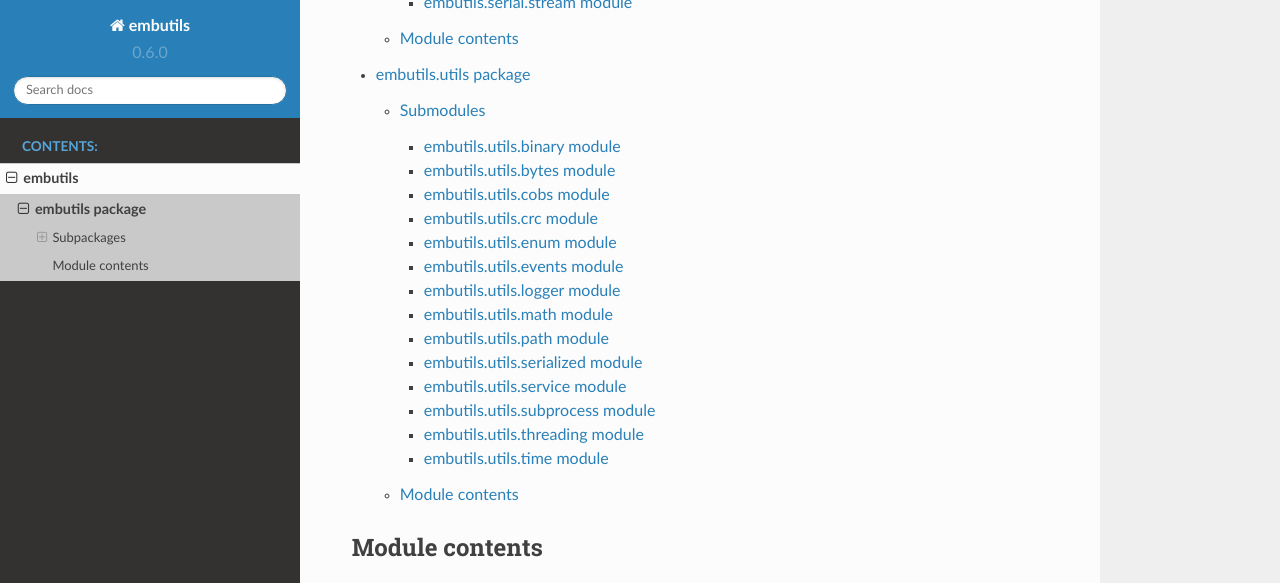
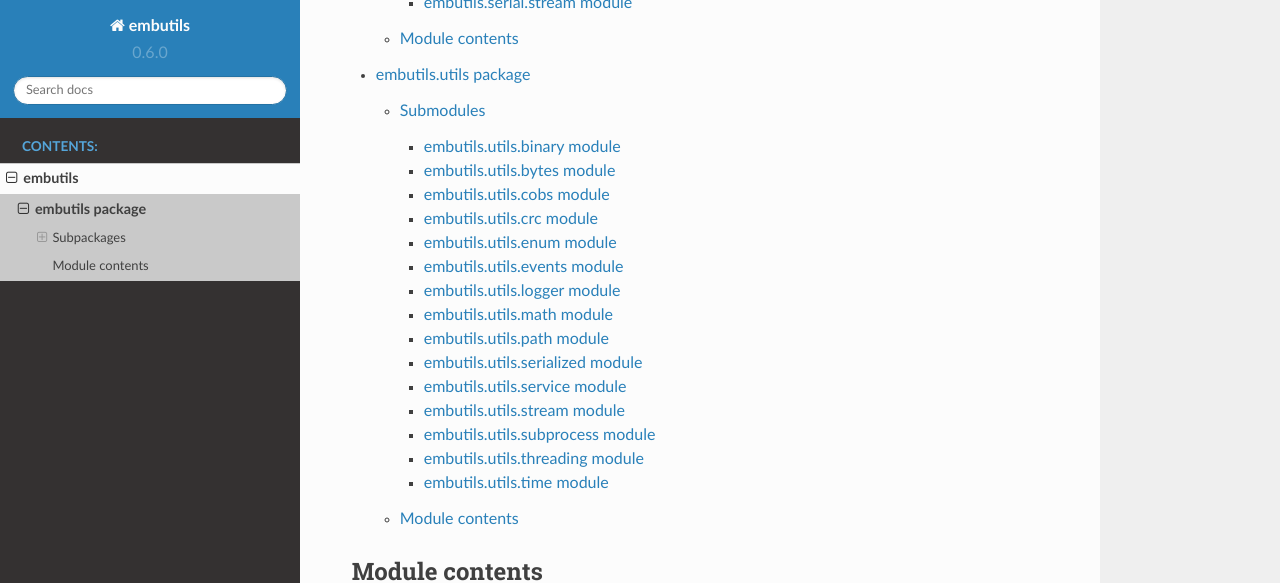
Before and after one commit to cwichel/embutils, a Sphinx documentation site: the page built from docs/_source/embutils.rst, in a window 1280 px wide and 900 px high, scrolled down 513 px, cut to the strip 0-583 px from the top of the window. Built offline with Sphinx 7.4.7 and the Read the Docs theme 2.0.0, drawn with Linux system fonts in a browser that asks for light colours.

Commit message:
Updated docs

```diff
--- a/docs/_source/embutils.utils.rst
+++ b/docs/_source/embutils.utils.rst
@@ -18,6 +18,7 @@ Submodules
    embutils.utils.path
    embutils.utils.serialized
    embutils.utils.service
+   embutils.utils.stream
    embutils.utils.subprocess
    embutils.utils.threading
    embutils.utils.time
--- /dev/null
+++ b/docs/_source/embutils.utils.stream.rst
@@ -0,0 +1,8 @@
+embutils.utils.stream module
+============================
+
+.. automodule:: embutils.utils.stream
+   :members:
+   :undoc-members:
+   :show-inheritance:
+   :private-members:
```
